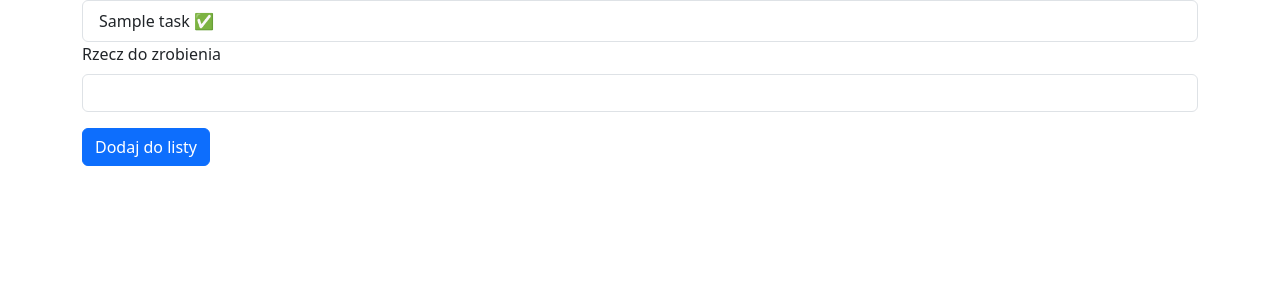
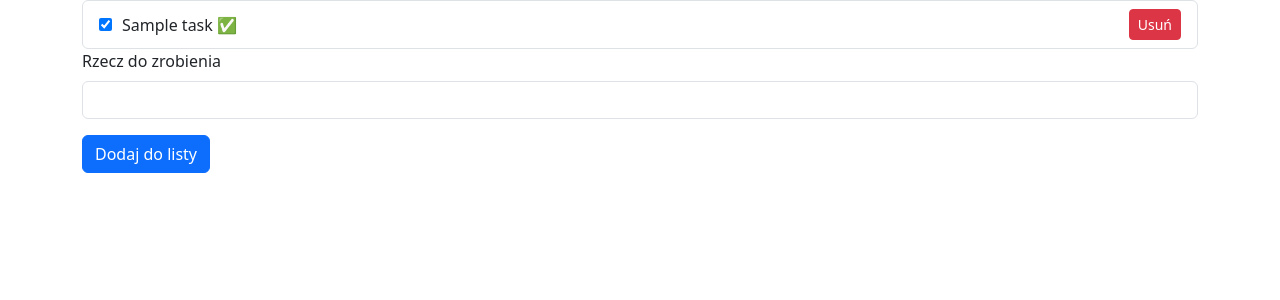
Before and after one commit to marcincwiek/PythonProject, a Flask app: page / in a window 1280 px wide. Shown: the part 56-356 px from the top of the page. Run offline with Flask 3, Linux system fonts and the light colour scheme; a user stored in the database is signed in; tables that the repository leaves empty hold one stand-in row (values such as "Sample post").

Commit message:
feat: dodany przycisk do zmiany statusu rzeczy oraz usuwania ich z listy

```diff
--- a/main.py
+++ b/main.py
@@ -10,6 +10,8 @@ app.config['SECRET_KEY'] = os.environ.get('SECRET_KEY', 'developerskie')
 app.config['SECURITY_PASSWORD_SALT'] = os.environ.get('SECURITY_PASSWORD_SALT', 'jakas-sol')
 app.config['SECURITY_REGISTERABLE'] = True
 app.config['SECURITY_SEND_REGISTER_EMAIL'] = False
+
+
 
 db = SQLAlchemy(app)
 
@@ -72,6 +74,28 @@ def logout():
     logout_user()  # Wylogowuje użytkownika
     return redirect(url_for('login'))  # Przekierowuje na stronę logowania
 
+#przycisk do completed nie compited
+@app.route("/toggle-status/<int:task_id>", methods=["POST"])
+@login_required
+def toggle_status(task_id):
+    task = Task.query.get_or_404(task_id)
+    if task.user_id == current_user.get_id():
+        task.completed = 'completed' in request.form
+        db.session.commit()
+    return redirect(url_for('index'))
+
+#przycisk do usuwania
+@app.route("/delete-task/<int:task_id>", methods=["POST"])
+@login_required
+def delete_task(task_id):
+    task = Task.query.get_or_404(task_id)
+    if task.user_id == current_user.get_id():
+        db.session.delete(task)
+        db.session.commit()
+    return redirect(url_for('index'))
+
+
+
 if __name__ == "__main__":
     # with app.app_context():
     #     db.create_all()
--- a/templates/index.html
+++ b/templates/index.html
@@ -3,20 +3,35 @@
 {% block content %}
 <ul class="list-group">
     {% for el in todo_list %}
-    <li class="list-group-item">
+    <li class="list-group-item d-flex justify-content-between align-items-center">
+
+        <!-- Checkbox do zmiany statusu -->
+        <form method="post" action="{{ url_for('toggle_status', task_id=el.id) }}" style="display:inline;">
+            <input type="checkbox" name="completed" {% if el.completed %} checked {% endif %}
+                onchange="this.form.submit()" style="margin-right: 10px;">
+        </form>
+
+        <!-- Tytuł zadania i emotka statusu -->
+        <span class="me-auto">
             {{ el.title }}
             {% if el.completed %}
             ✅
             {% else %}
             ❌
             {% endif %}
+        </span>
+
+        <!-- Przycisk do usuwania zadania -->
+        <form method="post" action="{{ url_for('delete_task', task_id=el.id) }}" style="display:inline;">
+            <button type="submit" class="btn btn-danger btn-sm">Usuń</button>
+        </form>
+
     </li>
     {% endfor %}
 </ul>
 
-
 <form method="post" action=" {{ url_for('add') }} ">
-    <div class=" mb-3">
+    <div class="mb-3">
         <label class="form-label">
             Rzecz do zrobienia
         </label>
```
Also changed, not shown: README.md. Lines whose indentation alone changed are shown as unchanged.
